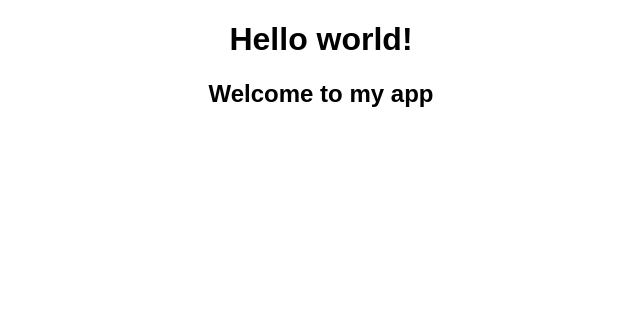
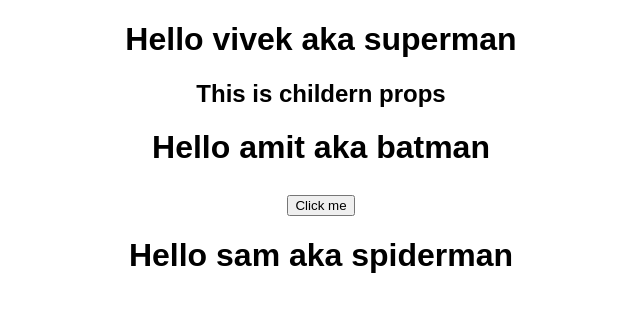
Before and after one commit to Sumit-D21/my-app, a React (Create React App) app: page / in a window 1280 px wide. Shown: the top 312 px of the page, without its empty margins (319-959 px from the left). Built offline with nearby package versions, Linux system fonts and the light colour scheme.

Commit message:
Props and children in functions

```diff
--- a/src/App.js
+++ b/src/App.js
@@ -1,3 +1,5 @@
+ /* eslint-disable no-unused-vars */
+ /* eslint-disable */
 import React, { Component } from 'react';
 import './App.css';
 import Greet from './components/Greet';
@@ -7,8 +9,14 @@ class App extends Component {
   render() {
     return (
       <div className="App">
-        <Greet/>
-        <Welcome />
+        <Greet name = 'vivek' heroname = 'superman'>
+          This is childern props
+        </Greet>
+        <Greet name = 'amit' heroname = 'batman'>
+          <button>Click me</button>
+        </Greet>
+        <Greet name = 'sam' heroname = 'spiderman'></Greet>
+        {/* <Welcome /> */}
       </div>
     );
   }
--- a/src/components/Greet.js
+++ b/src/components/Greet.js
@@ -1,5 +1,13 @@
 import React from "react";
 
-const Greet = () =>  <h1>Hello world!</h1>
+const Greet = (props) => {
+    console.log(props)
+    return(
+        <div>
+          <h1>Hello {props.name} aka {props.heroname}</h1>
+          <h2>{props.children}</h2>
+        </div>
+    )
+}
 
 export default Greet;
```
